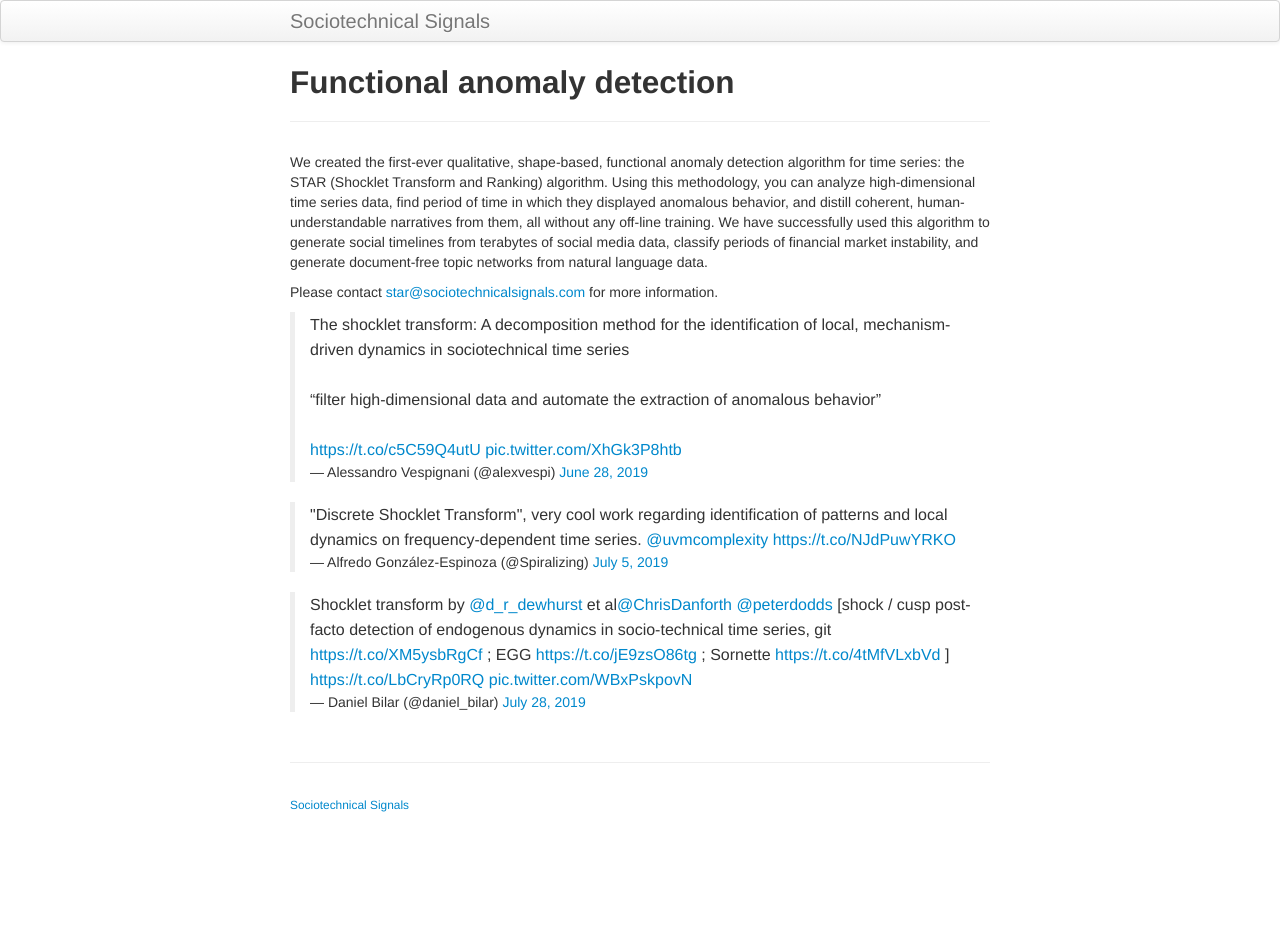
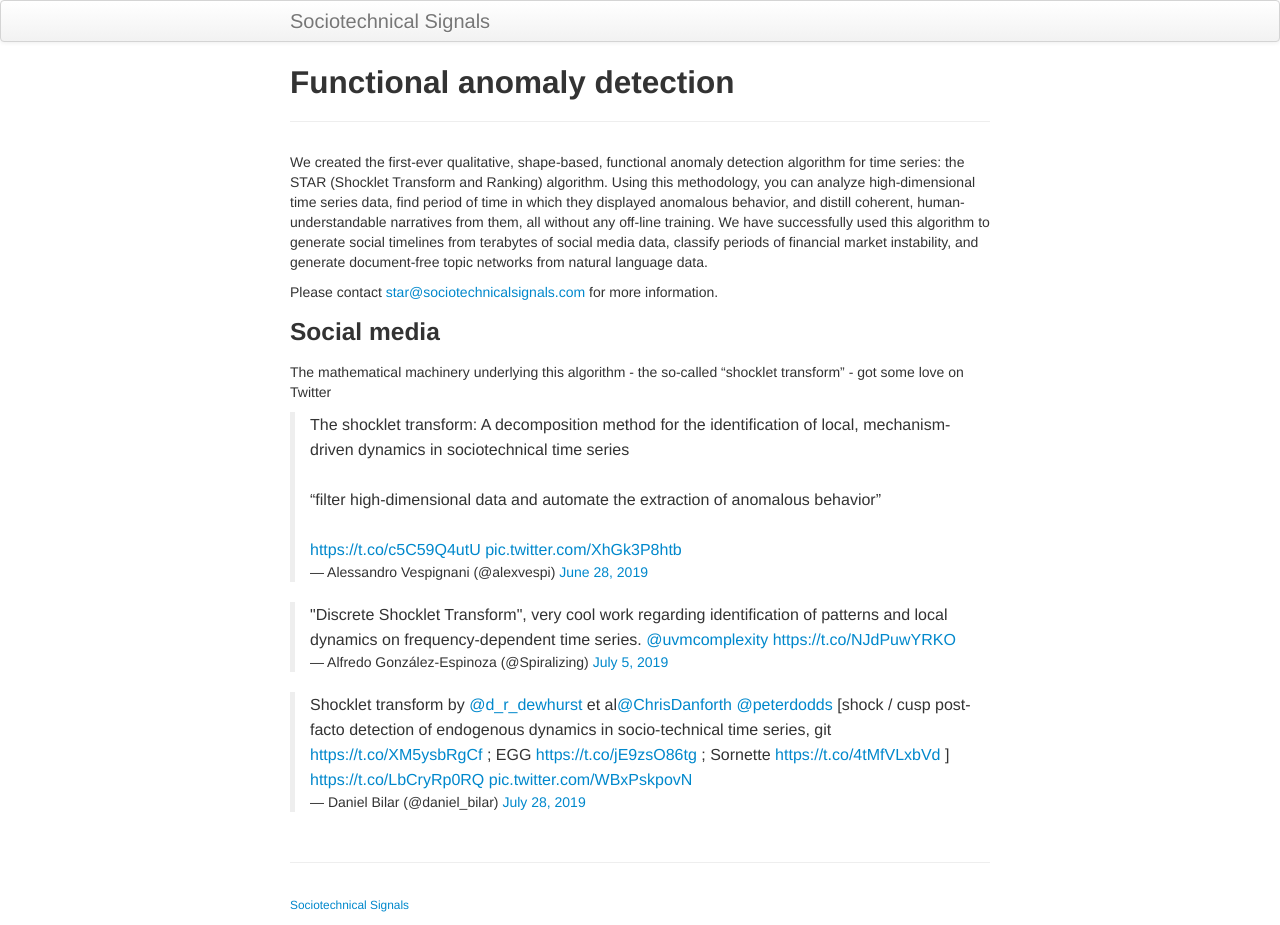
Before and after one commit to socsig/socsig.github.io, a Jekyll site: the page built from pages/shocklets.md, in a window 1280 px wide. Built offline with Jekyll 4.4.1, drawn with Linux system fonts in a browser that asks for light colours; comment, search, counter and statistics services are not loaded; before the commit the page ends 900 px from its top, so only the background shows below that.

Commit message:
updated page

```diff
--- a/pages/shocklets.md
+++ b/pages/shocklets.md
@@ -10,6 +10,11 @@ time series data, find period of time in which they displayed anomalous behavior
 
 Please contact <star@sociotechnicalsignals.com> for more information.
 
+### Social media
+
+The mathematical machinery underlying this algorithm - the so-called "shocklet transform" -
+got some love on Twitter
+
 <blockquote class="twitter-tweet"><p lang="en" dir="ltr">The shocklet transform: A decomposition method for the identification of local, mechanism-driven dynamics in sociotechnical time series<br><br>“filter high-dimensional data and automate the extraction of anomalous behavior”<br><br> <a href="https://t.co/c5C59Q4utU">https://t.co/c5C59Q4utU</a> <a href="https://t.co/XhGk3P8htb">pic.twitter.com/XhGk3P8htb</a></p>&mdash; Alessandro Vespignani (@alexvespi) <a href="https://twitter.com/alexvespi/status/1144515989373116416?ref_src=twsrc%5Etfw">June 28, 2019</a></blockquote> <script async src="https://platform.twitter.com/widgets.js" charset="utf-8"></script>
 
 <blockquote class="twitter-tweet"><p lang="en" dir="ltr">&quot;Discrete Shocklet Transform&quot;, very cool work regarding identification of patterns and local dynamics on frequency-dependent time series. <a href="https://twitter.com/uvmcomplexity?ref_src=twsrc%5Etfw">@uvmcomplexity</a> <a href="https://t.co/NJdPuwYRKO">https://t.co/NJdPuwYRKO</a></p>&mdash; Alfredo González-Espinoza (@Spiralizing) <a href="https://twitter.com/Spiralizing/status/1147213062622945280?ref_src=twsrc%5Etfw">July 5, 2019</a></blockquote> <script async src="https://platform.twitter.com/widgets.js" charset="utf-8"></script>
```
